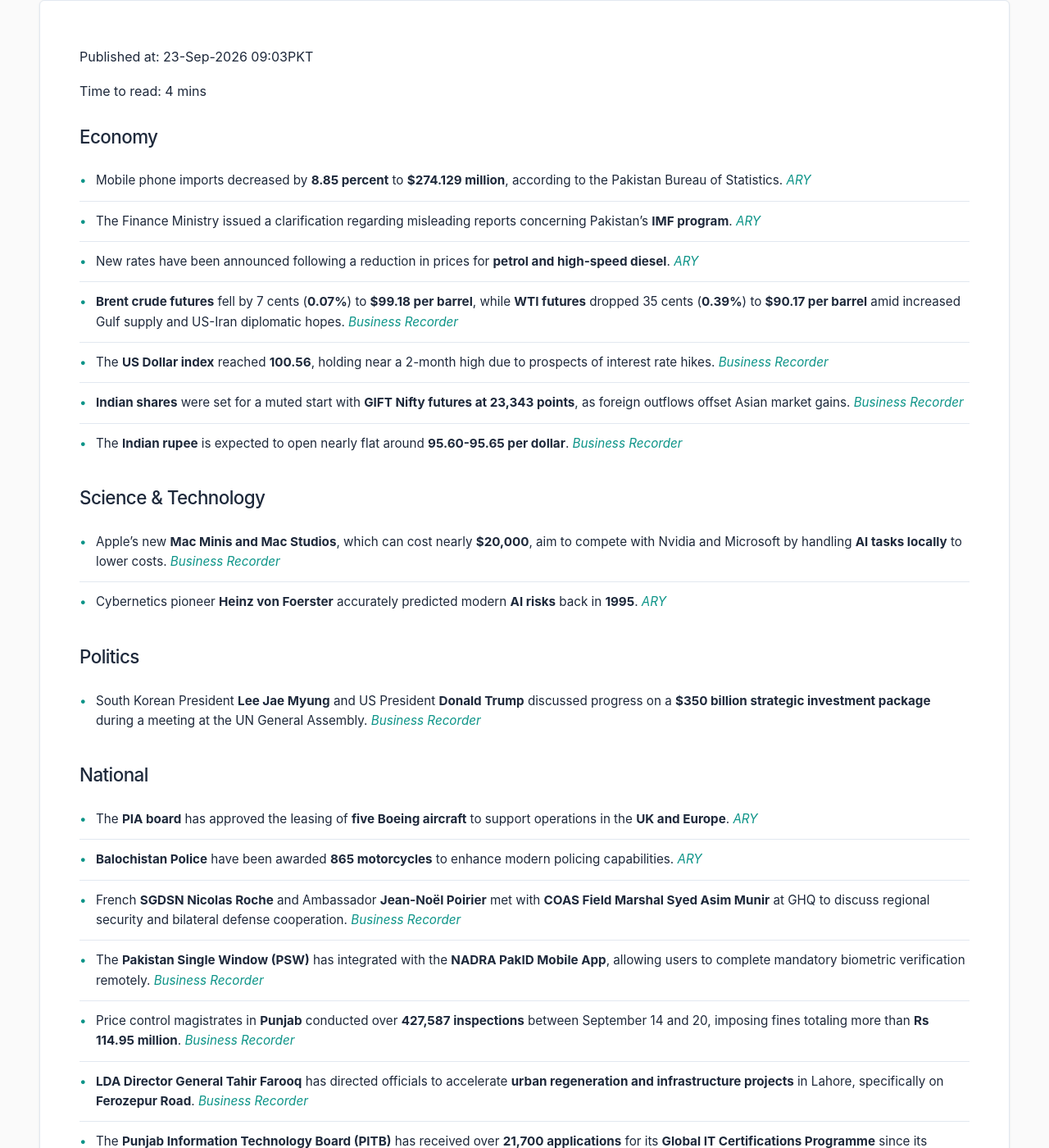
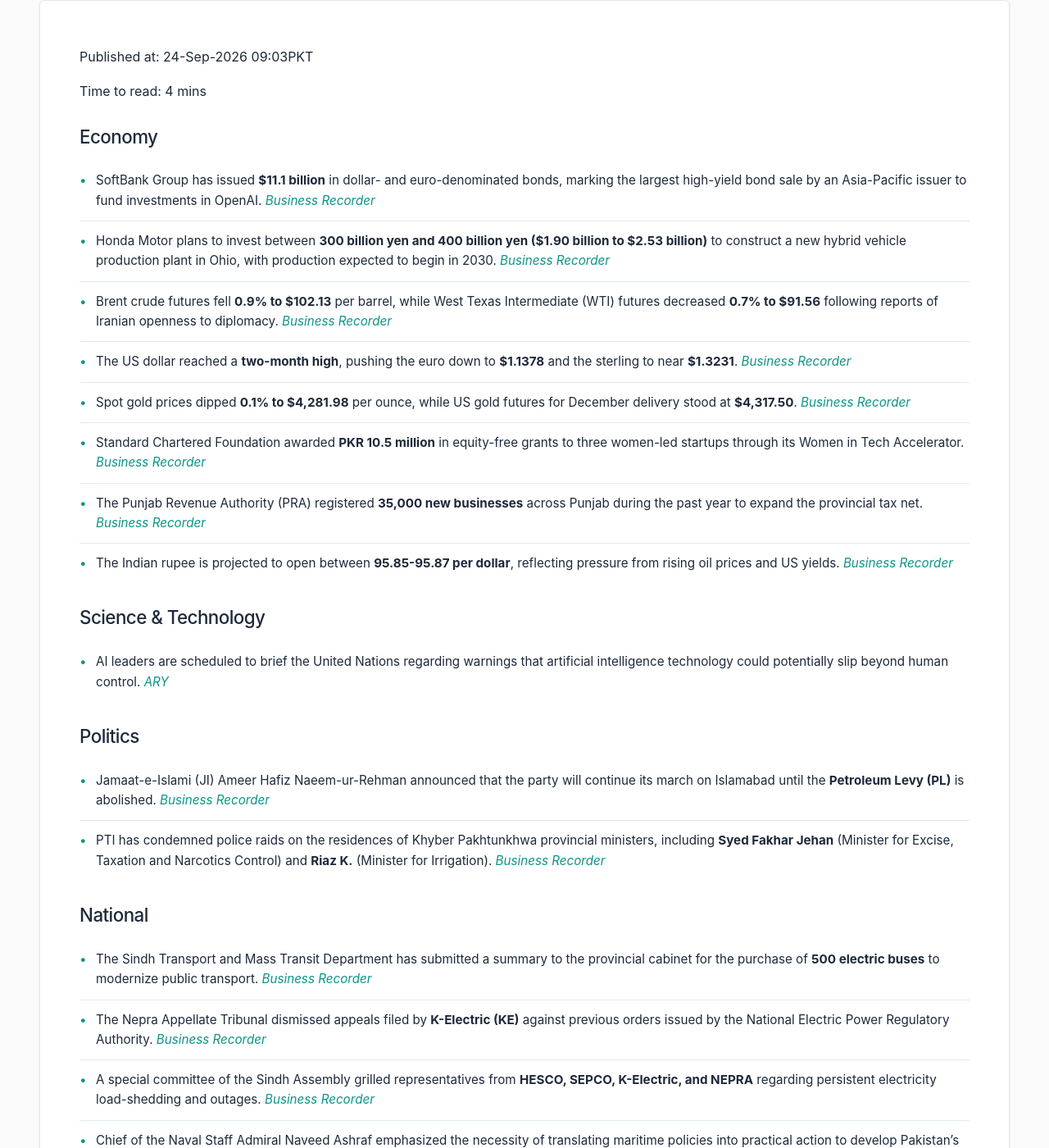
Before and after one commit to zsubzwary/news, a Jekyll site: the page built from en/index.md, in a window 1280 px wide and 1400 px high, scrolled down 259 px. Shown: the whole window at 82% size. Built offline with Jekyll 4.4.1, drawn with Linux system fonts in a browser that asks for light colours; some web fonts are replaced; comment, search, counter and statistics services are not loaded; some of the changed text lies outside the part shown.

Commit message:
DateTime; 2026-09-24T04:03:30.157Z

```diff
--- a/en/index.md
+++ b/en/index.md
@@ -4,49 +4,46 @@ title: Pakistan News Briefing
 lang: en
 ---
 
-Published at: 23-Sep-2026 09:03PKT
+Published at: 24-Sep-2026 09:03PKT
 
 Time to read: 4 mins
 
 ### Economy
-- Mobile phone imports decreased by **8.85 percent** to **$274.129 million**, according to the Pakistan Bureau of Statistics. *[ARY](https://arynews.tv/mobile-phone-imports-decreases-8-85-percent-to-274-129-million-says-pbs)*
-- The Finance Ministry issued a clarification regarding misleading reports concerning Pakistan’s **IMF program**. *[ARY](https://arynews.tv/finance-ministry-clarifies-misleading-reporting-on-pakistans-imf-program)*
-- New rates have been announced following a reduction in prices for **petrol and high-speed diesel**. *[ARY](https://arynews.tv/petrol-high-speed-diesel-prices-reduced-new-rates-announced)*
-- **Brent crude futures** fell by 7 cents (**0.07%**) to **$99.18 per barrel**, while **WTI futures** dropped 35 cents (**0.39%**) to **$90.17 per barrel** amid increased Gulf supply and US-Iran diplomatic hopes. *[Business Recorder](https://www.brecorder.com/news/40440806/oil-falls-on-increased-gulf-supply-and-hopes-for-us-iran-talks)*
-- The **US Dollar index** reached **100.56**, holding near a 2-month high due to prospects of interest rate hikes. *[Business Recorder](https://www.brecorder.com/news/40440807/dollar-holds-near-2-month-high-as-markets-weigh-rate-hikes-iran-diplomacy)*
-- **Indian shares** were set for a muted start with **GIFT Nifty futures at 23,343 points**, as foreign outflows offset Asian market gains. *[Business Recorder](https://www.brecorder.com/news/40440810/indian-shares-set-for-flat-open-as-foreign-outflows-offset-asian-gains)*
-- The **Indian rupee** is expected to open nearly flat around **95.60-95.65 per dollar**. *[Business Recorder](https://www.brecorder.com/news/40440809/indian-rupee-hooked-to-oil-prices-as-markets-gauge-iran-diplomacy-hopes)*
+- SoftBank Group has issued **$11.1 billion** in dollar- and euro-denominated bonds, marking the largest high-yield bond sale by an Asia-Pacific issuer to fund investments in OpenAI. *[Business Recorder](https://www.brecorder.com/news/40440993/softbank-issues-111-billion-in-bonds-in-openai-financing-push)*
+- Honda Motor plans to invest between **300 billion yen and 400 billion yen ($1.90 billion to $2.53 billion)** to construct a new hybrid vehicle production plant in Ohio, with production expected to begin in 2030. *[Business Recorder](https://www.brecorder.com/news/40440990/honda-plans-to-invest-25-bln-to-build-hybrid-vehicle-plant-in-ohio-nikkei-says)*
+- Brent crude futures fell **0.9% to $102.13** per barrel, while West Texas Intermediate (WTI) futures decreased **0.7% to $91.56** following reports of Iranian openness to diplomacy. *[Business Recorder](https://www.brecorder.com/news/40440987/oil-prices-edge-lower-as-iran-says-it-is-open-to-diplomacy-to-end-the-war)*
+- The US dollar reached a **two-month high**, pushing the euro down to **$1.1378** and the sterling to near **$1.3231**. *[Business Recorder](https://www.brecorder.com/news/40440986/dollar-perched-at-two-month-high-as-hot-pmi-fuels-inflation-fears-rate-hike-bets)*
+- Spot gold prices dipped **0.1% to $4,281.98** per ounce, while US gold futures for December delivery stood at **$4,317.50**. *[Business Recorder](https://www.brecorder.com/news/40440985/gold-muted-as-fed-policy-tightening-prospects-weigh)*
+- Standard Chartered Foundation awarded **PKR 10.5 million** in equity-free grants to three women-led startups through its Women in Tech Accelerator. *[Business Recorder](https://www.brecorder.com/news/40440983/standard-chartered-foundation-awards-rs105m-grants-to-three-women-led-startups)*
+- The Punjab Revenue Authority (PRA) registered **35,000 new businesses** across Punjab during the past year to expand the provincial tax net. *[Business Recorder](https://www.brecorder.com/news/40440891/pra-registers-35000-new-businesses-in-tax-drive)*
+- The Indian rupee is projected to open between **95.85-95.87 per dollar**, reflecting pressure from rising oil prices and US yields. *[Business Recorder](https://www.brecorder.com/news/40440988/indian-rupee-faces-pressure-from-oil-us-yields-rbi-deputy-flags-case-for-gains)*
 
 ### Science & Technology
-- Apple’s new **Mac Minis and Mac Studios**, which can cost nearly **$20,000**, aim to compete with Nvidia and Microsoft by handling **AI tasks locally** to lower costs. *[Business Recorder](https://www.brecorder.com/news/40440813/with-new-macs-apple-aims-to-take-on-microsoft-nvidia-in-a-rush-to-lower-ai-costs)*
-- Cybernetics pioneer **Heinz von Foerster** accurately predicted modern **AI risks** back in **1995**. *[ARY](https://arynews.tv/cybernetics-pioneer-heinz-von-foerster-accurately-predicted-modern-ai-risks-in-1995)*
+- AI leaders are scheduled to brief the United Nations regarding warnings that artificial intelligence technology could potentially slip beyond human control. *[ARY](https://arynews.tv/ai-leaders-to-brief-un-amid-warnings-the-technology-could-slip-beyond-human-control)*
 
 ### Politics
-- South Korean President **Lee Jae Myung** and US President **Donald Trump** discussed progress on a **$350 billion strategic investment package** during a meeting at the UN General Assembly. *[Business Recorder](https://www.brecorder.com/news/40440812/south-koreas-lee-trump-welcome-progress-in-us-strategic-investment-projects)*
+- Jamaat-e-Islami (JI) Ameer Hafiz Naeem-ur-Rehman announced that the party will continue its march on Islamabad until the **Petroleum Levy (PL)** is abolished. *[Business Recorder](https://www.brecorder.com/news/40440909/ji-will-not-give-up-its-right-until-the-pl-is-abolished-naeem)*
+- PTI has condemned police raids on the residences of Khyber Pakhtunkhwa provincial ministers, including **Syed Fakhar Jehan** (Minister for Excise, Taxation and Narcotics Control) and **Riaz K.** (Minister for Irrigation). *[Business Recorder](https://www.brecorder.com/news/40440911/pti-condemns-raids-on-residences-of-two-ministers)*
 
 ### National
-- The **PIA board** has approved the leasing of **five Boeing aircraft** to support operations in the **UK and Europe**. *[ARY](https://arynews.tv/pia-board-approves-leasing-five-boeing-aircraft-for-european-uk-operations)*
-- **Balochistan Police** have been awarded **865 motorcycles** to enhance modern policing capabilities. *[ARY](https://arynews.tv/balochistan-police-awarded-865-motorcycles-to-boost-modern-policing)*
-- French **SGDSN Nicolas Roche** and Ambassador **Jean-Noël Poirier** met with **COAS Field Marshal Syed Asim Munir** at GHQ to discuss regional security and bilateral defense cooperation. *[Business Recorder](https://www.brecorder.com/news/40440803/french-sgdsn-ambassador-meet-cdf)*
-- The **Pakistan Single Window (PSW)** has integrated with the **NADRA PakID Mobile App**, allowing users to complete mandatory biometric verification remotely. *[Business Recorder](https://www.brecorder.com/news/40440804/verification-process-psw-integrates-with-nadra-pakid-mobile-app)*
-- Price control magistrates in **Punjab** conducted over **427,587 inspections** between September 14 and 20, imposing fines totaling more than **Rs 114.95 million**. *[Business Recorder](https://www.brecorder.com/news/40440728/price-control-magistrates-conduct-over-427000-inspections)*
-- **LDA Director General Tahir Farooq** has directed officials to accelerate **urban regeneration and infrastructure projects** in Lahore, specifically on **Ferozepur Road**. *[Business Recorder](https://www.brecorder.com/news/40440729/lda-chief-orders-accelerated-pace-on-lahore-projects)*
-- The **Punjab Information Technology Board (PITB)** has received over **21,700 applications** for its **Global IT Certifications Programme** since its launch in September 2024. *[Business Recorder](https://www.brecorder.com/news/40440730/pitb-receives-over-21700-applications)*
-- **Accountant General Sindh Miandad Rahujo** reviewed pension cases and accounts office issues during a meeting with district officers in **Hyderabad**. *[Business Recorder](https://www.brecorder.com/news/40440732/ag-sindh-reviews-pension-cases-accounts-office-issues-in-hyderabad)*
-- **Asif Sakhi**, Chairman of the Businessmen Alliance (BMA), criticized the **KCCI ‘ruling group’** for failing to support Karachi’s industry. *[Business Recorder](https://www.brecorder.com/news/40440733/asif-sakhi-criticises-kcci-ruling-group)*
-- The **Sindh Government** is supporting approximately **20,000 students** across **67 special educational institutions** in the province. *[Business Recorder](https://www.brecorder.com/news/40440734/sindh-taking-revolutionary-steps-towards-education-sharjeel)*
-- The **Sindh Revenue Board (SRB)** conducted its fourth computerized prize ballot draw for **217,525 verified POS invoices**, featuring bumper prizes including **1600cc and 1300cc cars**. *[Business Recorder](https://www.brecorder.com/news/40440735/verified-pos-invoices-srb-holds-fourth-computerised-prize-ballot-draw)*
-- **KATI President Muhammad Ikram Rajput** has proposed a **‘Charter of Demands’** to represent Karachi’s trade and industrial interests before various government forums. *[Business Recorder](https://www.brecorder.com/news/40440736/karachi-trade-industry-kati-president-suggests-a-charter-of-demands)*
+- The Sindh Transport and Mass Transit Department has submitted a summary to the provincial cabinet for the purchase of **500 electric buses** to modernize public transport. *[Business Recorder](https://www.brecorder.com/news/40440980/summary-moved-to-cabinet-for-purchase-of-500-e-buses-sharjeel)*
+- The Nepra Appellate Tribunal dismissed appeals filed by **K-Electric (KE)** against previous orders issued by the National Electric Power Regulatory Authority. *[Business Recorder](https://www.brecorder.com/news/40440982/tribunal-rejects-kes-appeals-against-nepras-orders)*
+- A special committee of the Sindh Assembly grilled representatives from **HESCO, SEPCO, K-Electric, and NEPRA** regarding persistent electricity load-shedding and outages. *[Business Recorder](https://www.brecorder.com/news/40440981/nepra-and-k-electric-representatives-grilled-over-power-outages)*
+- Chief of the Naval Staff Admiral Naveed Ashraf emphasized the necessity of translating maritime policies into practical action to develop Pakistan's **Blue Economy**. *[Business Recorder](https://www.brecorder.com/news/40440912/unlocking-of-blue-economy-potential-cns-for-translating-maritime-policies-into-practical-action)*
+- Punjab Chief Minister Maryam Nawaz Sharif commended traffic warden **Sohail Wazir Dogar** for returning a bag containing a substantial amount of cash to its owner. *[Business Recorder](https://www.brecorder.com/news/40440892/cm-commends-traffic-warden-for-returning-cash-bag)*
 
 ### International
-- **Saudi Arabia** has resumed operations of its **East-West crude pipeline** following drone strikes, potentially resuming exports via the **Red Sea port of Yanbu**. *[ARY](https://arynews.tv/saudi-arabia-resumes-operations-of-east-west-crude-pipeline-after-drone-strikes)*
-- **GM CEO Mary Barra** is expected to attend US President **Donald Trump’s state dinner** for Chinese President **Xi Jinping**. *[Business Recorder](https://www.brecorder.com/news/40440814/gm-ceo-mary-barra-to-attend-trumps-state-dinner-for-xi-sources-say)*
-- **Boeing's engineers union (SPEEA)** has recommended its members accept a **four-year contract offer** that includes higher wage increases. *[Business Recorder](https://www.brecorder.com/news/40440811/boeings-engineers-union-backs-latest-contract-offer)*
-- Bahraini police arrested a **19-year-old** for the **online blackmailing** of a teenage girl. *[ARY](https://arynews.tv/bahrain-police-arrest-19-year-old-for-blackmailing-teenage-girl)*
-- **Oman** has released an advanced **holiday calendar** to assist citizens and travelers with planning. *[ARY](https://arynews.tv/omans-advance-holiday-calendar-helps-citizens-and-travelers-plan-ahead)*
+- Ukrainian Foreign Minister **Andrii Sybiha** met with Iranian counterpart **Abbas Araqchi** on the sidelines of the UN General Assembly to discuss maintaining low regional tensions. *[Business Recorder](https://www.brecorder.com/news/40440991/ukrainian-foreign-minister-says-he-discussed-keeping-tension-low-with-iranian-counterpart)*
 
 ### Sports
-- **NYCFC** has claimed defender **Matt Miazga** off waivers. *[ARY](https://arynews.tv/nycfc-claim-decorated-d-matt-miazga-off-waivers)*
+- Mohammad Wasim has ranked **Fatima Sana** above **Babar Azam** in a pressure performance index. *[ARY](https://arynews.tv/mohammad-wasim-ranks-fatima-sana-over-babar-azam-in-pressure-performance-index)*
+- Oman is preparing for a critical World Cup qualifying match against **Iraq**. *[ARY](https://arynews.tv/oman-eager-for-positive-kick-off-in-pivotal-world-cup-qualifying-clash-against-iraq)*
+- **Billy Joe Root’s** brother, Billy, has announced his retirement from county cricket. *[ARY](https://arynews.tv/joe-roots-brother-billy-hangs-up-his-boots-after-long-county-cricket-journey)*
+- Babar Azam has bolstered the **OGDCL team** for the President Trophy Grade-I 3rd round. *[ARY](https://arynews.tv/babar-azam-enhances-ogdcl-team-for-president-troph-grade-i-3rd-round)*
+- **Patrick Vieira** is leading a new wave of coaching in the Africa Cup qualifiers. *[ARY](https://arynews.tv/vieira-leads-new-coaching-wave-in-africa-cup-qualifiers)*
 
-### Health
-- Medical experts warn that **obesity** is linked to **229 diseases** and may reduce life expectancy by **5 to 11 years**. *[Business Recorder](https://www.brecorder.com/news/40440737/obesity-is-linked-to-229-diseases-and-may-cut-life-expectancy-by-up-to-11-years-say-experts)*
+### Other
+- An investigation is currently underway regarding the circumstances surrounding the death of **Presley Gerber** during his time in a rehabilitation facility. *[ARY](https://arynews.tv/investigation-underway-into-final-moments-of-presley-gerbers-time-in-rehab-as-rumors-swirl-about-cause-of-death)*
+- Archaeologists have discovered an ancient Greek school identified as the site where **Aristotle** taught **Alexander the Great**. *[ARY](https://arynews.tv/archaeologists-discover-ancient-greek-school-where-aristotle-taught-alexander-the-great)*
+- Iqra University’s Department of Media Science hosted the **“Media Unveiled 2026”** exhibition featuring student projects in advertising and design. *[Business Recorder](https://www.brecorder.com/news/40440984/iqra-university-stages-media-unveiled-2026)*
+- There are currently **no transit flights** available from Kuwait. *[ARY](https://arynews.tv/no-transit-flights-from-kuwait)*
```
